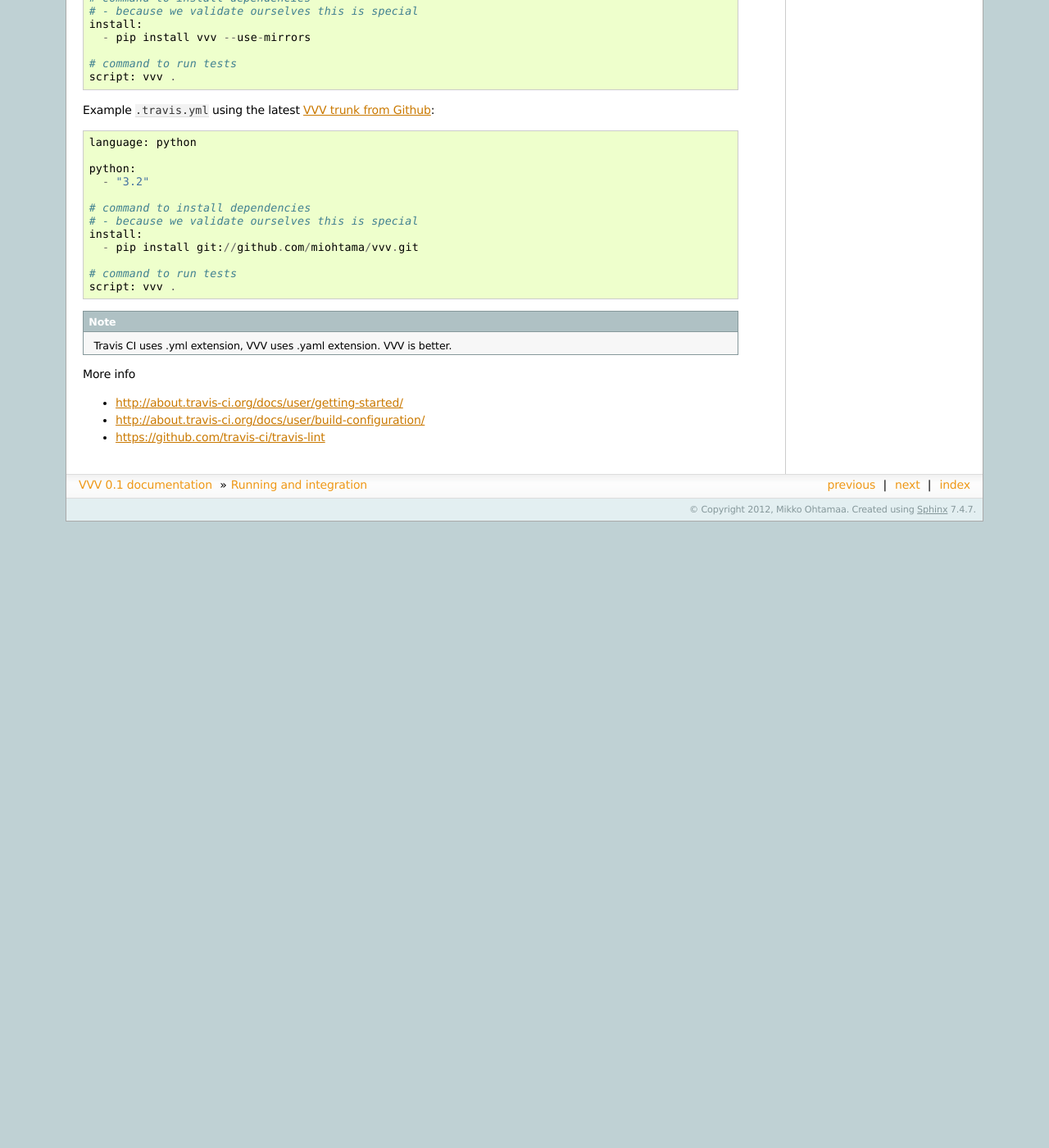
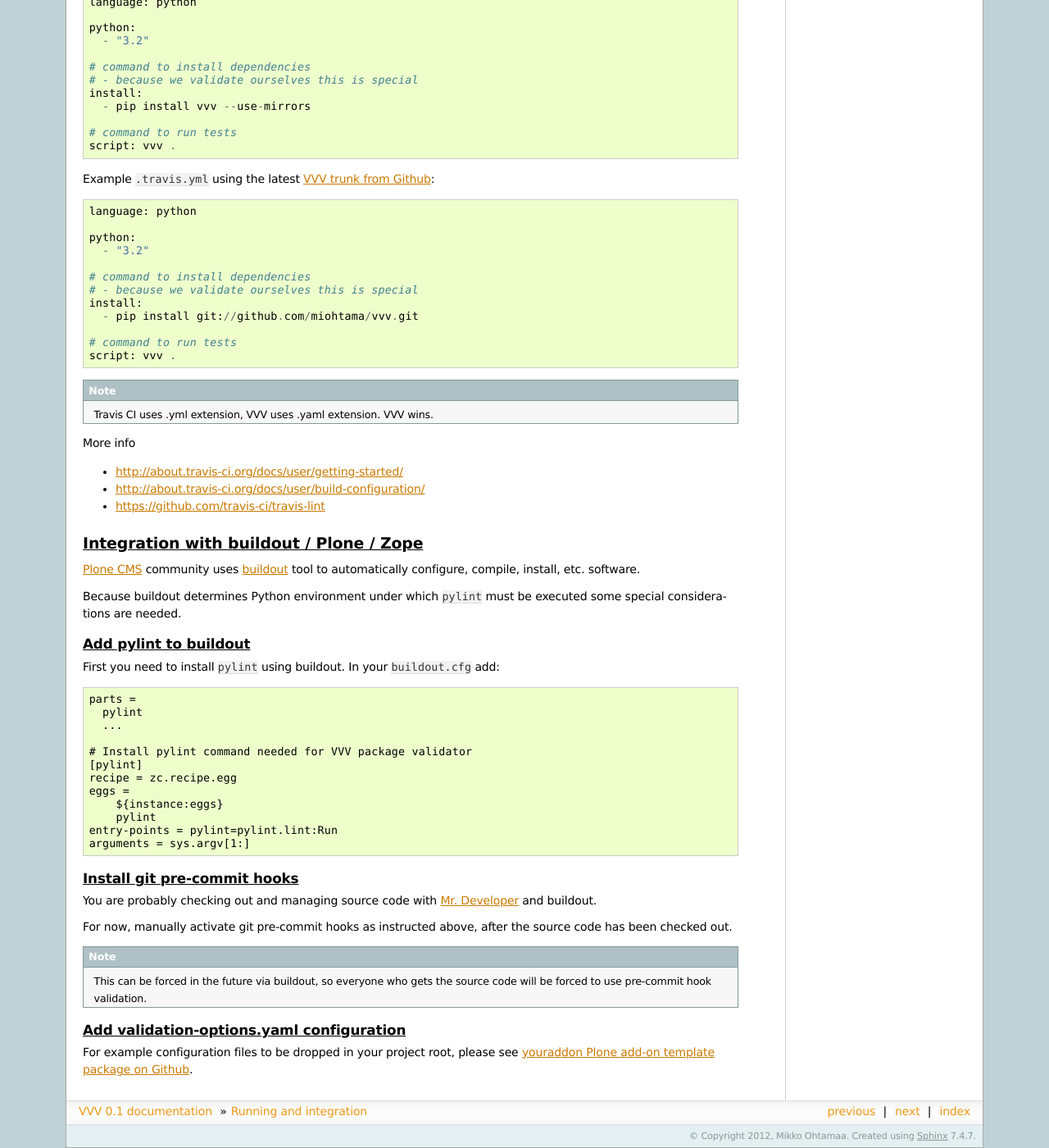
Before and after one commit to miohtama/vvv, a Sphinx documentation site: the page built from docs/source/integration.rst, in a window 1280 px wide and 1400 px high, scrolled down 2941 px. Shown: the whole window at 82% size. Built offline with Sphinx 7.4.7, drawn with Linux system fonts in a browser that asks for light colours; before the commit the page ends 3577 px from its top, so only the background shows below that; some of the changed text lies outside the part shown.

Commit message:
added pylint-command option, example integration with buildout

```diff
--- a/docs/source/integration.rst
+++ b/docs/source/integration.rst
@@ -203,7 +203,7 @@
 
 .. note ::
 
-    Travis CI uses .yml extension, VVV uses .yaml extension. VVV is better.
+    Travis CI uses .yml extension, VVV uses .yaml extension. VVV wins.
 
 More info
 
@@ -212,3 +212,54 @@
 * http://about.travis-ci.org/docs/user/build-configuration/
 
 * https://github.com/travis-ci/travis-lint
+
+Integration with buildout / Plone / Zope
+============================================
+
+`Plone CMS <http://plone.org>`_ community
+uses `buildout <http://www.buildout.org>`_
+tool to automatically configure, compile, install, etc.
+software.
+
+Because buildout determines Python environment under
+which ``pylint`` must be executed some special considerations
+are needed.
+
+Add pylint to buildout
+------------------------
+
+First you need to install ``pylint`` using buildout. In your ``buildout.cfg`` add::
+
+    parts =
+      pylint
+      ...
+
+    # Install pylint command needed for VVV package validator
+    [pylint]
+    recipe = zc.recipe.egg
+    eggs =
+        ${instance:eggs}
+        pylint
+    entry-points = pylint=pylint.lint:Run
+    arguments = sys.argv[1:]
+
+Install git pre-commit hooks
+--------------------------------
+
+You are probably checking out and managing source code with
+`Mr. Developer <http://pypi.python.org/pypi/mr.developer/>`_
+and buildout.
+
+For now, manually activate git pre-commit hooks
+as instructed above, after the source code has been checked out.
+
+.. note ::
+
+  This can be forced in the future via buildout, so everyone
+  who gets the source code will be forced to use pre-commit hook validation.
+
+Add validation-options.yaml configuration
+---------------------------------------------
+
+For example configuration files to be dropped
+in your project root, please see `youraddon Plone add-on template package on Github <https://github.com/miohtama/sane_plone_addon_template/tree/master/youraddon>`_.
```
Also changed, not shown: 2 other files.
